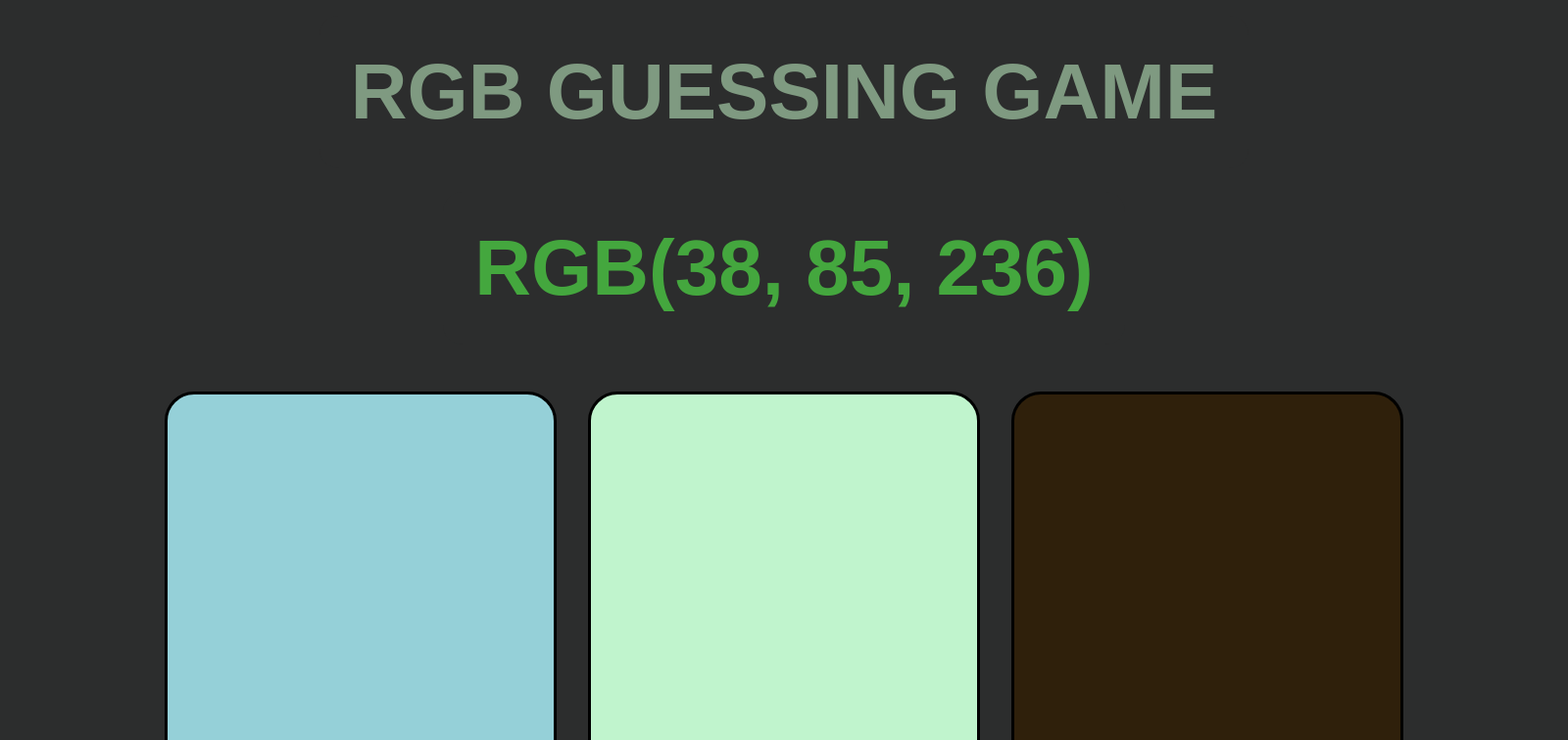
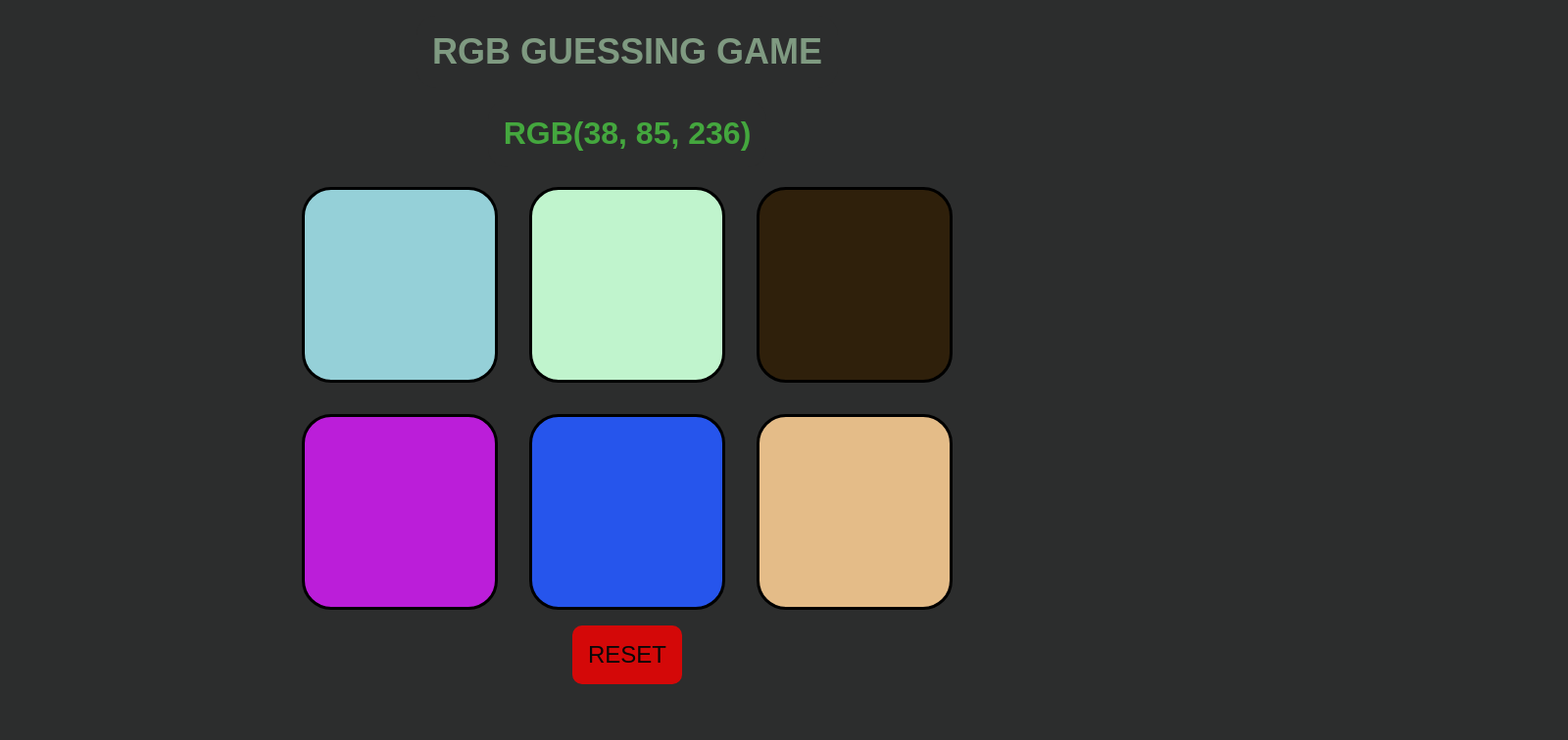
Before and after one commit to Mattwwilson34/color-picker-game, a React (Create React App) app: page / in a window 1280 px wide. Shown: the top 756 px of the page at 98% size, 1600 px wide, since content can reach past the window. Built offline with nearby package versions, Linux system fonts and the light colour scheme.

Commit message:
Fixed element proportion sizing

```diff
--- a/package.json
+++ b/package.json
@@ -2,6 +2,7 @@
   "name": "color-picker-game",
   "version": "0.1.0",
   "private": true,
+  "homepage": "http://Mattwilson34.github.io/color-picker-game",
   "dependencies": {
     "@testing-library/jest-dom": "^5.16.2",
     "@testing-library/react": "^12.1.4",
@@ -12,6 +13,8 @@
     "web-vitals": "^2.1.4"
   },
   "scripts": {
+    "predeploy": "npm run build",
+    "deploy": "gh-pages -d build",
     "start": "react-scripts start",
     "build": "react-scripts build",
     "test": "react-scripts test --coverage --verbose --watchAll",
@@ -42,5 +45,8 @@
       "last 1 firefox version",
       "last 1 safari version"
     ]
+  },
+  "devDependencies": {
+    "gh-pages": "^3.2.3"
   }
 }
--- a/src/App.css
+++ b/src/App.css
@@ -2,16 +2,16 @@
   display: flex;
   align-items: center;
   flex-direction: column;
-  width: 100rem;
+  max-width: 45rem;
   margin: auto;
 }
 
 .App h1 {
-  font-size: 5rem;
+  font-size: 2.25rem;
   margin-bottom: 0.5rem;
   background-color: #2c2d2d;
   color: #7f9a81;
-  padding: 2rem;
+  padding: 1rem;
   margin-top: 1rem;
   border-radius: 20px;
 }
--- a/src/Components/Button/Button.css
+++ b/src/Components/Button/Button.css
@@ -1,11 +1,10 @@
 button {
   border-style: none;
-  font-size: 3rem;
+  font-size: 1.5rem;
   border-radius: 10px;
-  padding: 2rem;
+  padding: 1rem;
   background-color: red;
   opacity: 0.8;
-  margin: 4rem;
 }
 
 button:hover {
--- a/src/Components/ColorBlock/ColorBlock.css
+++ b/src/Components/ColorBlock/ColorBlock.css
@@ -1,11 +1,11 @@
 .ColorBlock {
-  min-height: 25rem;
-  min-width: 25rem;
+  min-height: 12.5rem;
+  min-width: 12.5rem;
   border: 3px solid black;
   border-radius: 30px;
   margin: 1rem;
   transition: opacity ease 2s;
-  font-size: 3rem;
+  font-size: 1.5rem;
   display: flex;
   justify-content: center;
   align-items: center;
--- a/src/Components/RgbDisplay/RgbDisplay.css
+++ b/src/Components/RgbDisplay/RgbDisplay.css
@@ -1,10 +1,9 @@
 .RGBHeader {
-  font-size: 5rem;
-  margin: 2rem;
+  font-size: 2rem;
   text-transform: uppercase;
   background-color: #2c2d2d;
   color: #44a73e;
-  padding: 2rem;
+  padding: 1rem;
   border-radius: 20px;
-  margin-top: 1rem;
+  margin: 0.25rem 0;
 }
```
Also changed, not shown: 1 other file (tests, documents, lock files or other folders).
